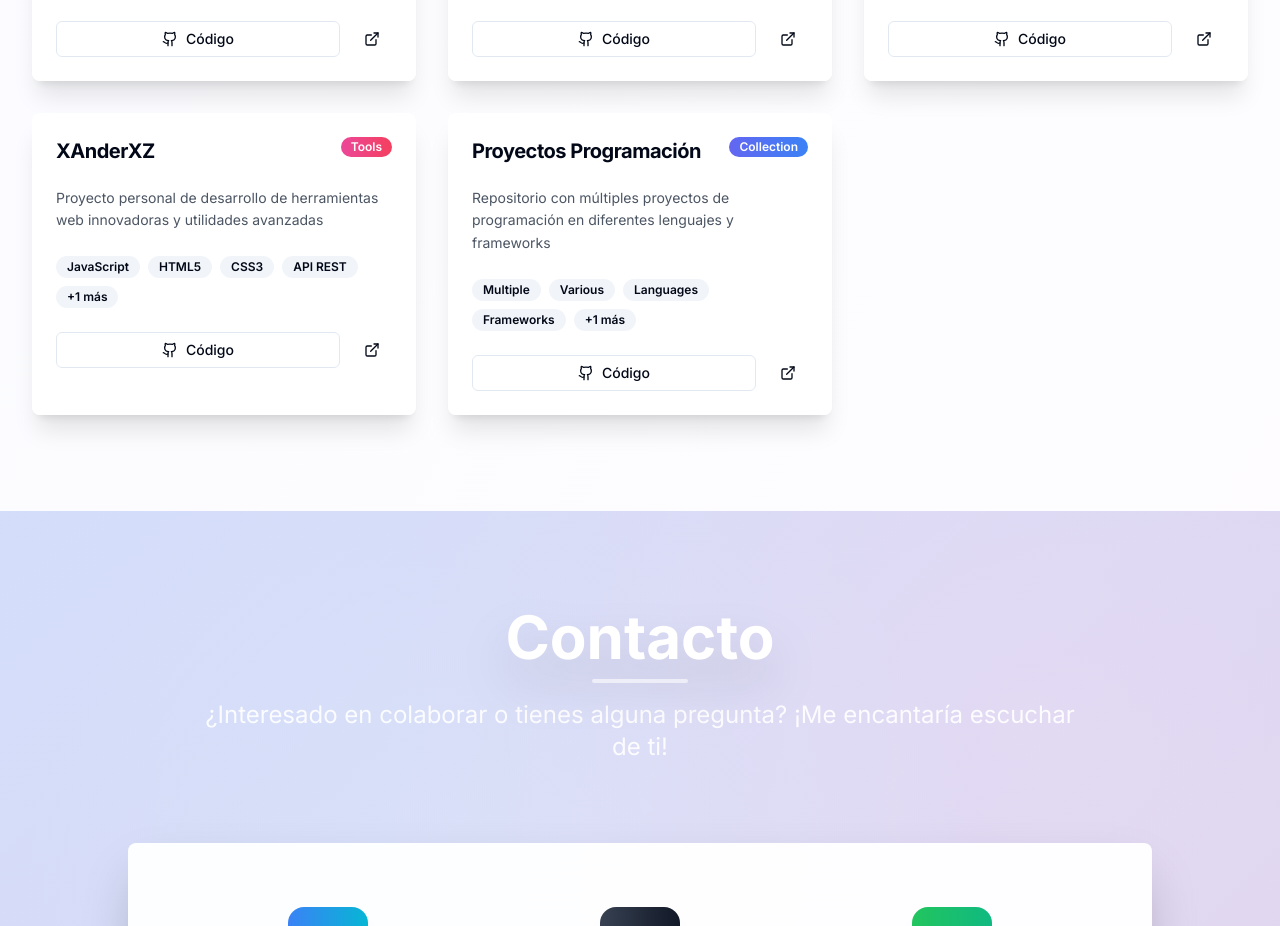
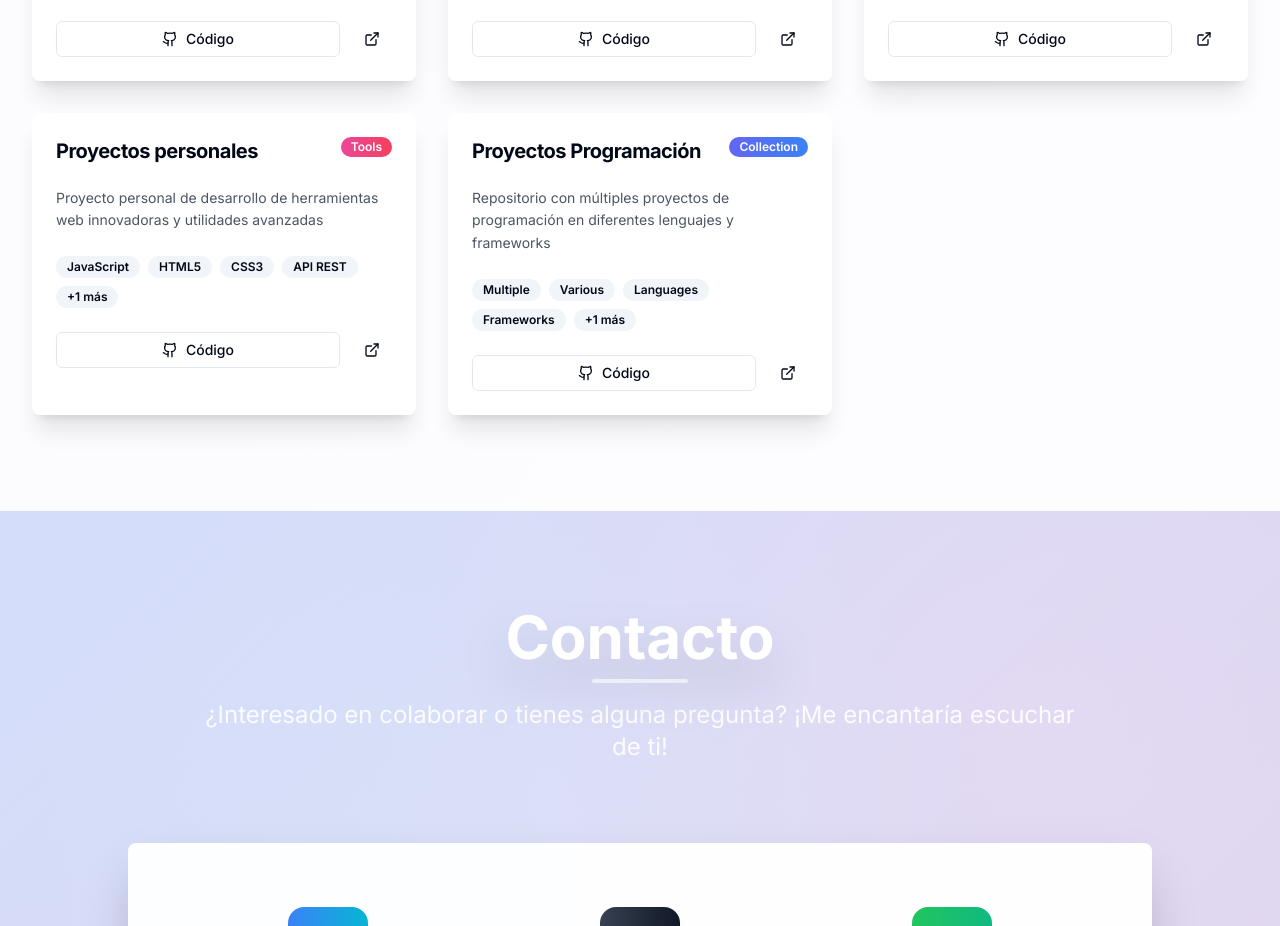
Before and after one commit to andresarzz/portfolio, a Next.js app: page / in a window 1280 px wide. Shown: the part 5040-5966 px from the top of the page. Built offline with nearby package versions, Linux system fonts and the light colour scheme.

Commit message:
Update page.tsx

```diff
--- a/app/page.tsx
+++ b/app/page.tsx
@@ -174,7 +174,7 @@ const projects = [
     color: "from-yellow-500 to-amber-500",
   },
   {
-    name: "XAnderXZ",
+    name: "Proyectos personales",
     description: "Proyecto personal de desarrollo de herramientas web innovadoras y utilidades avanzadas",
     tech: ["JavaScript", "HTML5", "CSS3", "API REST", "LocalStorage"],
     repo: "andresarzz/XAnderXZ",
```
